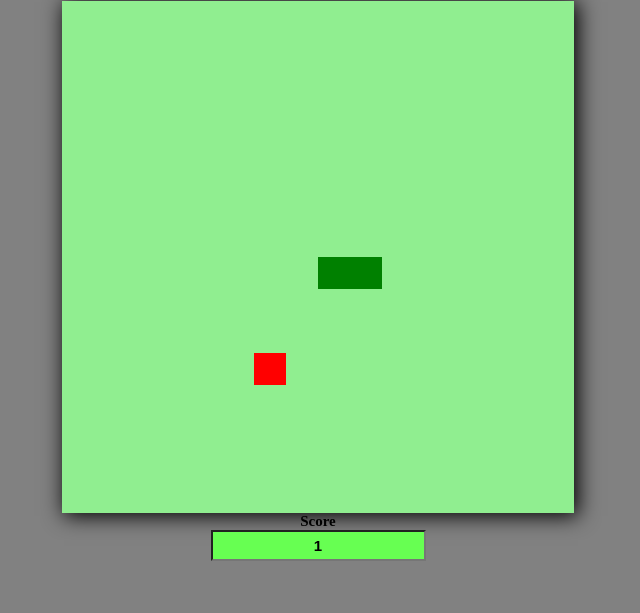
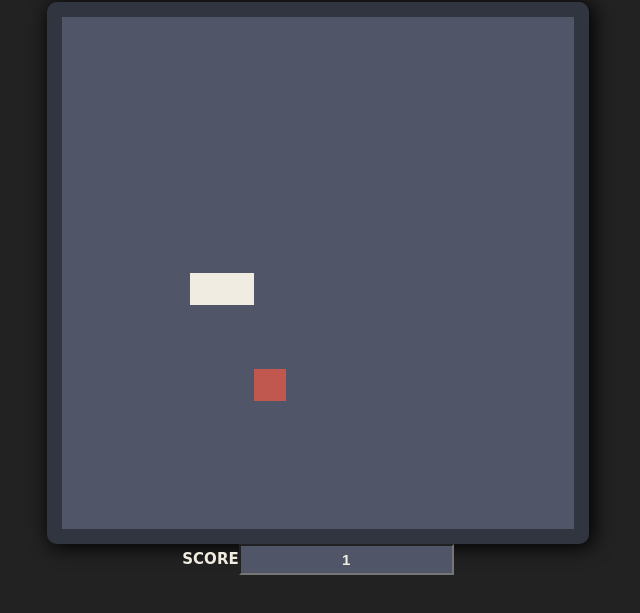
Before and after one commit to 2dsant/SnakeGame, a plain HTML site: page index.html in a window 1280 px wide. Shown: the part 87-700 px from the top of the page, without its empty margins (322-962 px from the left). Drawn offline with Linux system fonts and the light colour scheme; a web font is replaced by a local one.

Commit message:
alterado o estilo

```diff
--- a/index.html
+++ b/index.html
@@ -6,11 +6,15 @@
     <title>Snake Game</title>
     <link rel="stylesheet" href="style.css">
     <script defer src="script.js"></script>
+    <link rel="preconnect" href="https://fonts.gstatic.com">
+    <link href="https://fonts.googleapis.com/css2?family=Londrina+Solid:wght@100;900&display=swap" rel="stylesheet">
 </head>
 <body>
     <h1>Snake Game</h1>
     <canvas id="snake" width="512" height="512"></canvas>
-    <label>Score</label>
-    <input type="text" id="score" name="pass" value="0">
+    <div class="container">
+        <label>Score</label>
+        <input type="text" id="score" name="pass" value="0">
+    </div>
 </body>
 </html>
--- a/script.js
+++ b/script.js
@@ -14,18 +14,18 @@ let food = {
 }
 
 function criarBG(){
-    context.fillStyle = "lightgreen";
+    context.fillStyle = '#505668';
     context.fillRect(0,0, 16 * box, 16 * box);
 }
 
 function drawFood(){
-    context.fillStyle = "red";
+    context.fillStyle = "#C05850";
     context.fillRect(food.x, food.y, box, box);
 }
 
 function criarCobrinha(){
     for(i = 0; i < snake.length; i++){
-        context.fillStyle = "green";
+        context.fillStyle = "#F1ECE1";
         context.fillRect(snake[i].x, snake[i].y, box, box);
     }
 }
@@ -50,7 +50,7 @@ function iniciarJogo(){
     if(snake[0].y < 0 && direction == "up") snake[0].y = 16 * box;
 
     for(i = 1; i < snake.length; i++){
-        if(snake[0].x == snake[i].x && snake[0].y == snake[i].y){
+        if(snake[0].x === snake[i].x && snake[0].y === snake[i].y){
             clearInterval(jogo);
             alert('GAME OVER');
         }
@@ -84,4 +84,4 @@ function iniciarJogo(){
     snake.unshift(newHead);
 }
 
-let jogo = setInterval(iniciarJogo, 100);
+let jogo = setInterval(iniciarJogo, 80);
--- a/style.css
+++ b/style.css
@@ -4,17 +4,28 @@ body{
     justify-content: center;
     flex-direction: column;
     box-sizing: border-box;
-    background-color: rgb(129, 129, 129);
+    background: #222222;
+    color: #F1ECE1;
+    font-family: 'Londrina Solid', cursive;
+    text-transform: uppercase;
+}
+.container{
+    display: flex;
+    align-items: center;
+    justify-content: center;
 }
 #snake{
     box-shadow: 3px 2px 20px 1px black;
+    border: 15px solid #30353F;
+    border-radius: 10px;
 }
 #score{
     padding: 5px;
-    background-color: rgb(103, 255, 82);
+    background-color: #505668;
     text-align: center;
     font-size: 15px;
     font-weight: bold;
+    color: #F1ECE1;
 }
 label{
     font-size: 15px;
```
